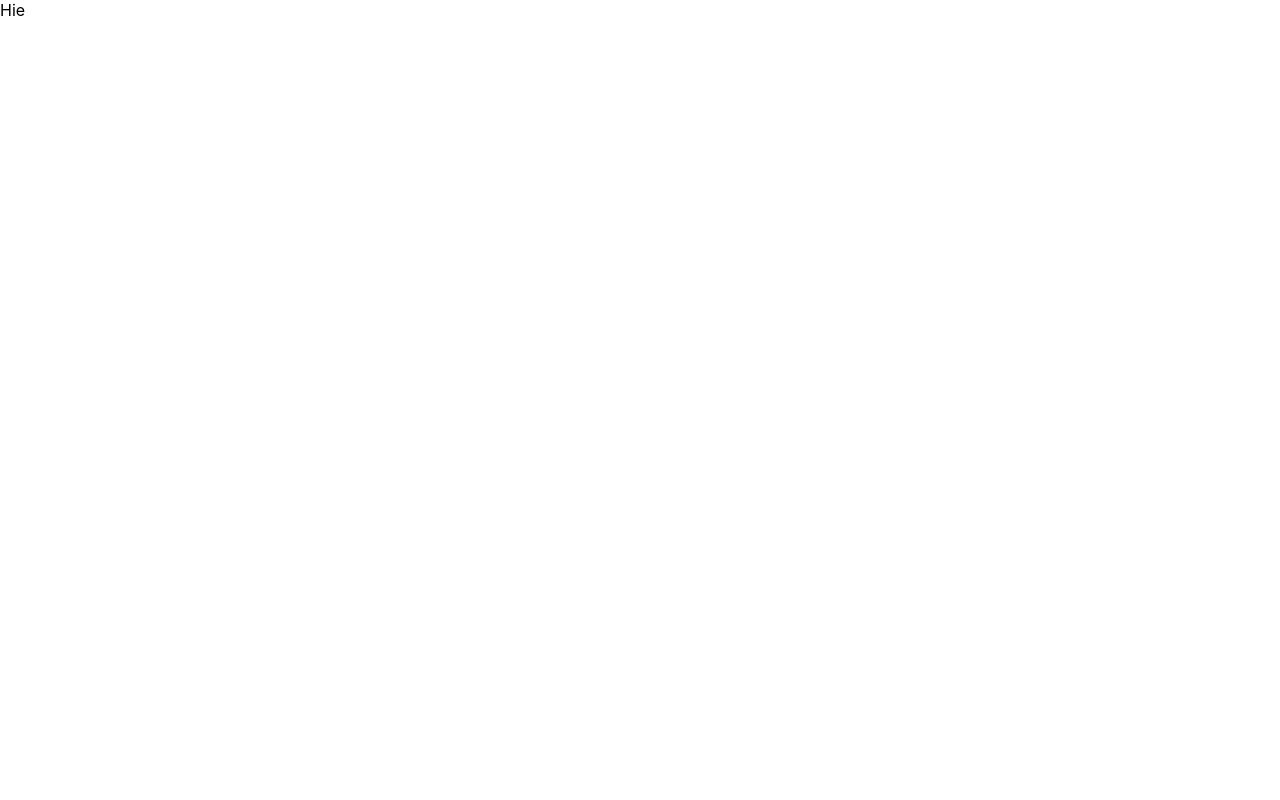
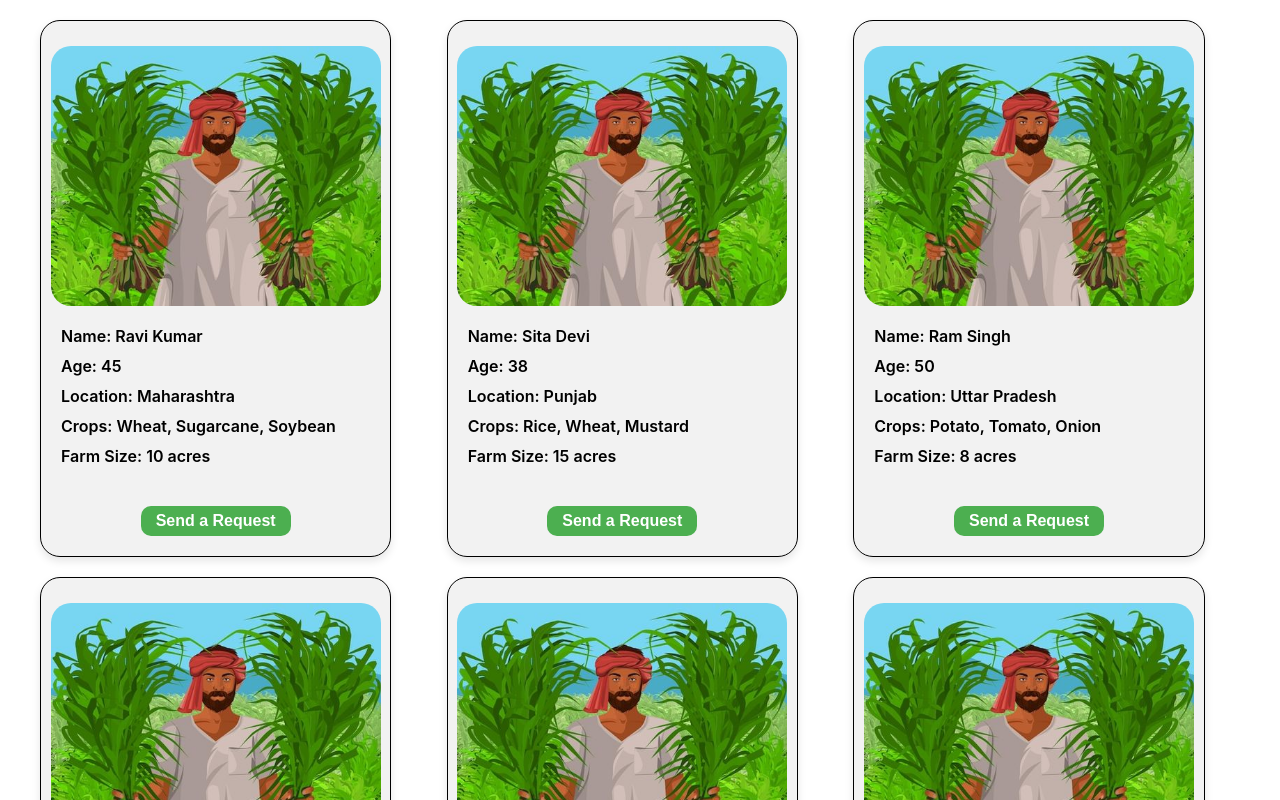
Before and after one commit to codewithswatiee/farmBuy, a React (Create React App) app: page / in a window 1280 px wide. Shown: the top 800 px of the page. Built offline with nearby package versions, Linux system fonts and the light colour scheme.

Commit message:
create Farmer cards

```diff
--- a/src/App.js
+++ b/src/App.js
@@ -1,7 +1,9 @@
+import FarmerCards from "./components/Buyer/FarmerCards";
+
 function App() {
   return (
     <div>
-      Hie
+      <FarmerCards />
     </div>
   );
 }
--- a/src/components/Button.js
+++ b/src/components/Button.js
@@ -1,9 +1,9 @@
-import React, { Children } from 'react'
-
-function Button({...props}) {
+import React from 'react'
+import './button.css'
+function Button({children, ...props}) {
   return (
     <div>
-      <button className='button' {...props}>{Children}</button>
+      <button className='button' {...props}>{children}</button>
     </div>
   )
 }
--- /dev/null
+++ b/src/components/Buyer/FarmCard.css
@@ -0,0 +1,51 @@
+.farmer {
+    display: flex;
+    flex-direction: column;
+    align-items: center; /* Center child elements including the button */
+    border: 1px solid black;
+    border-radius: 20px;
+    width: 80%; /* Make the card take full width of the grid column */
+    padding: 20px; /* Add padding for better spacing */
+    background-color: rgba(128, 128, 128, 0.106);
+    box-shadow: 0px 4px 8px rgba(0, 0, 0, 0.1); /* Add a subtle shadow */
+}
+
+.farmer img {
+    width: 330px;
+    height: 260px;
+    margin-top: 5px;
+    border-radius: 20px;
+    object-fit: cover; /* Ensure the image fits nicely */
+}
+
+.info {
+    width: 100%; /* Ensure the info section takes up full width */
+    padding: 10px 20px; /* Add padding inside the info section */
+}
+
+.info h2 {
+    font-size: medium;
+    font-weight: 600;
+    text-align: left;
+    margin: 10px 0;
+}
+
+.farmer button {
+    margin-top: 20px;
+    align-self: center;
+    font-size: medium;
+    background-color: #4CAF50;
+    color: white;
+    border: none;
+    border-radius: 10px;
+    cursor: pointer;
+    white-space: nowrap;
+    min-width: 150px;
+    text-align: center;
+    transition: all 0.3s ease-in-out;
+}
+
+.farmer button:hover {
+    background-color: #45a049;
+    transform: scale(1.02);
+}
--- a/src/components/Buyer/FarmerCard.js
+++ b/src/components/Buyer/FarmerCard.js
@@ -1,16 +1,18 @@
 import React from 'react'
 import Button from '../Button'
-
+import '././FarmCard.css'
 function FarmerCard({name, age, location, crops, farmSize, pictureUrl}) {
   return (
-    <div>
-      <img href={pictureUrl} alt="Farmer Picture" />
-      <h2>Name: {name}</h2>
-      <p>Age: {age}</p>
-      <p>Location: {location}</p>
-      <p>Crops: {crops}</p>
-      <p>Farm Size: {farmSize}</p>
-      <Button>Send a Request</Button>
+    <div className='farmer'>
+      <img src={pictureUrl} alt="Farmer" />
+      <div className='info'>
+        <h2>Name: {name}</h2>
+        <h2>Age: {age}</h2>
+        <h2>Location: {location}</h2>
+        <h2>Crops: {crops.join(", ")}</h2>
+        <h2>Farm Size: {farmSize} acres</h2>
+      </div>
+      <Button className='button'>Send a Request</Button>
     </div>
   )
 }
--- /dev/null
+++ b/src/components/Buyer/FarmerCards.css
@@ -0,0 +1,8 @@
+.farmerList {
+    display: grid;
+    grid-template-columns: repeat(3, 1fr); /* 3 equal columns */
+    gap: 20px; /* Space between the cards */
+    margin: 0 auto; /* Center the container */
+    max-width: 1200px; /* Optional: set a max width for the container */
+    padding: 20px;
+}
--- a/src/components/Buyer/FarmerCards.js
+++ b/src/components/Buyer/FarmerCards.js
@@ -1,4 +1,5 @@
 import FarmerCard from "./FarmerCard"
+import './FarmerCards.css'
 
 const farmers = [
     {
@@ -8,7 +9,7 @@ const farmers = [
         location: "Maharashtra",
         crops: ["Wheat", "Sugarcane", "Soybean"],
         farm_size_acres: 10,
-        picture_url: "https://example.com/images/ravi_kumar.jpg"
+        picture_url: '/farmer.png'
     },
     {
         id: 2,
@@ -17,7 +18,7 @@ const farmers = [
         location: "Punjab",
         crops: ["Rice", "Wheat", "Mustard"],
         farm_size_acres: 15,
-        picture_url: "https://example.com/images/sita_devi.jpg"
+        picture_url: '/farmer.png'
     },
     {
         id: 3,
@@ -26,7 +27,7 @@ const farmers = [
         location: "Uttar Pradesh",
         crops: ["Potato", "Tomato", "Onion"],
         farm_size_acres: 8,
-        picture_url: "https://example.com/images/ram_singh.jpg"
+        picture_url: '/farmer.png'
     },
     {
         id: 4,
@@ -35,7 +36,7 @@ const farmers = [
         location: "Gujarat",
         crops: ["Cotton", "Groundnut", "Bajra"],
         farm_size_acres: 12,
-        picture_url: "https://example.com/images/lakshmi_patel.jpg"
+        picture_url: '/farmer.png'
     },
     {
         id: 5,
@@ -44,13 +45,22 @@ const farmers = [
         location: "Rajasthan",
         crops: ["Wheat", "Barley", "Gram"],
         farm_size_acres: 20,
-        picture_url: "https://example.com/images/hari_prasad.jpg"
+        picture_url: '/farmer.png'
+    },
+    {
+        id: 6,
+        name: "Palak Devi",
+        age: 48,
+        location: "Punjab",
+        crops: ["Wheat", "Mustard"],
+        farm_size_acres: 25,
+        picture_url: '/farmer.png'
     }
 ]
 
 function FarmerCards() {
   return (
-    <ul>
+    <ul className="farmerList">
         {farmers.map((farmer) => <FarmerCard
             key={farmer.id}
             name={farmer.name}
--- a/src/components/button.css
+++ b/src/components/button.css
@@ -1,4 +1,13 @@
 .button{
-    background-color: green;
-    display: flex;
+    background-color: rgba(2, 82, 2, 0.699);
+    width: 50%;
+    height: 30px;
+    border-radius: 5px;
+    border: 1px solid black;
+    color: white;
+    font-weight: 600;
 }
+.button:hover{
+    background-color: rgba(2, 82, 2, 0.521);
+    cursor: pointer;
+}
```
Also changed, not shown: public/farmer.png (added).
